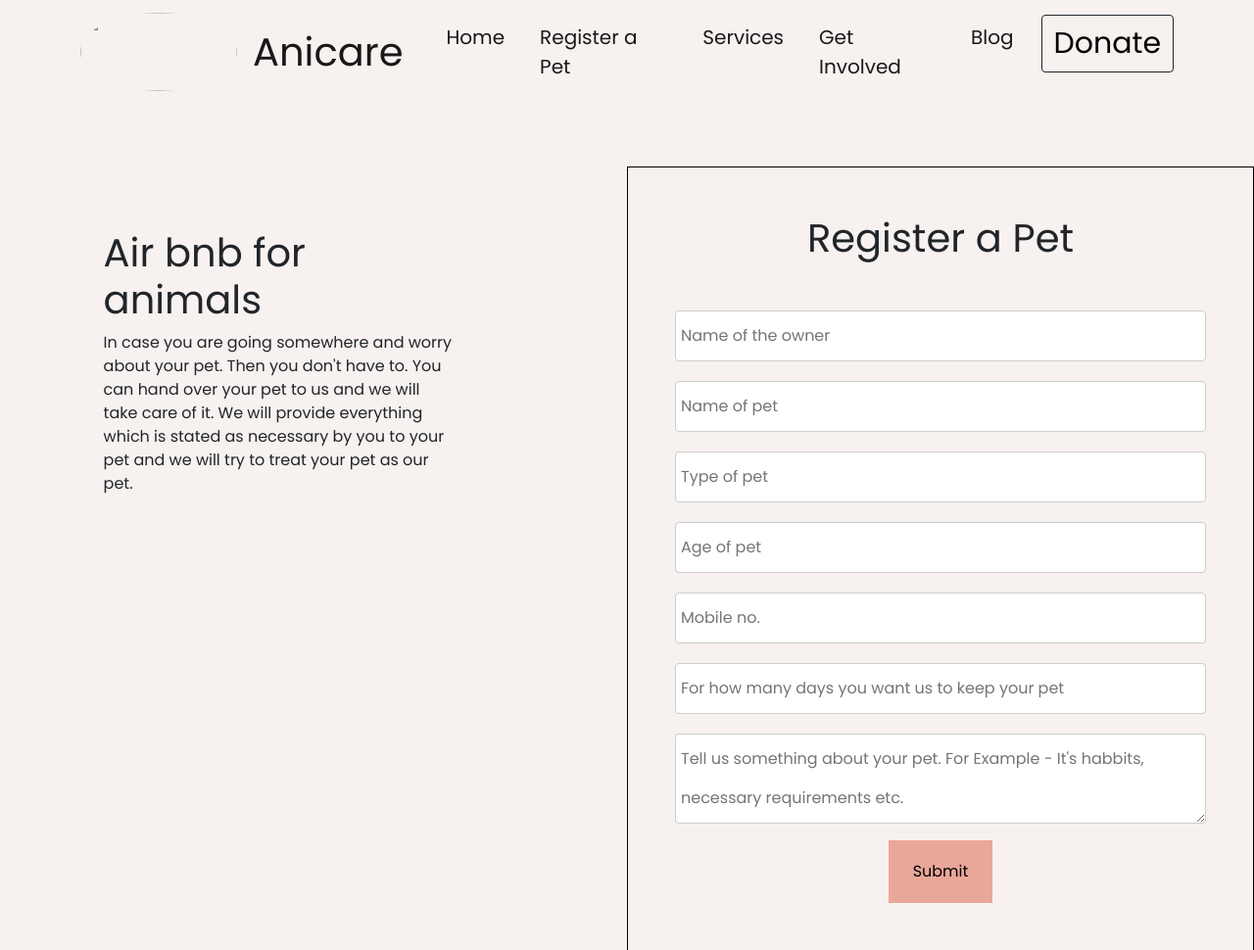
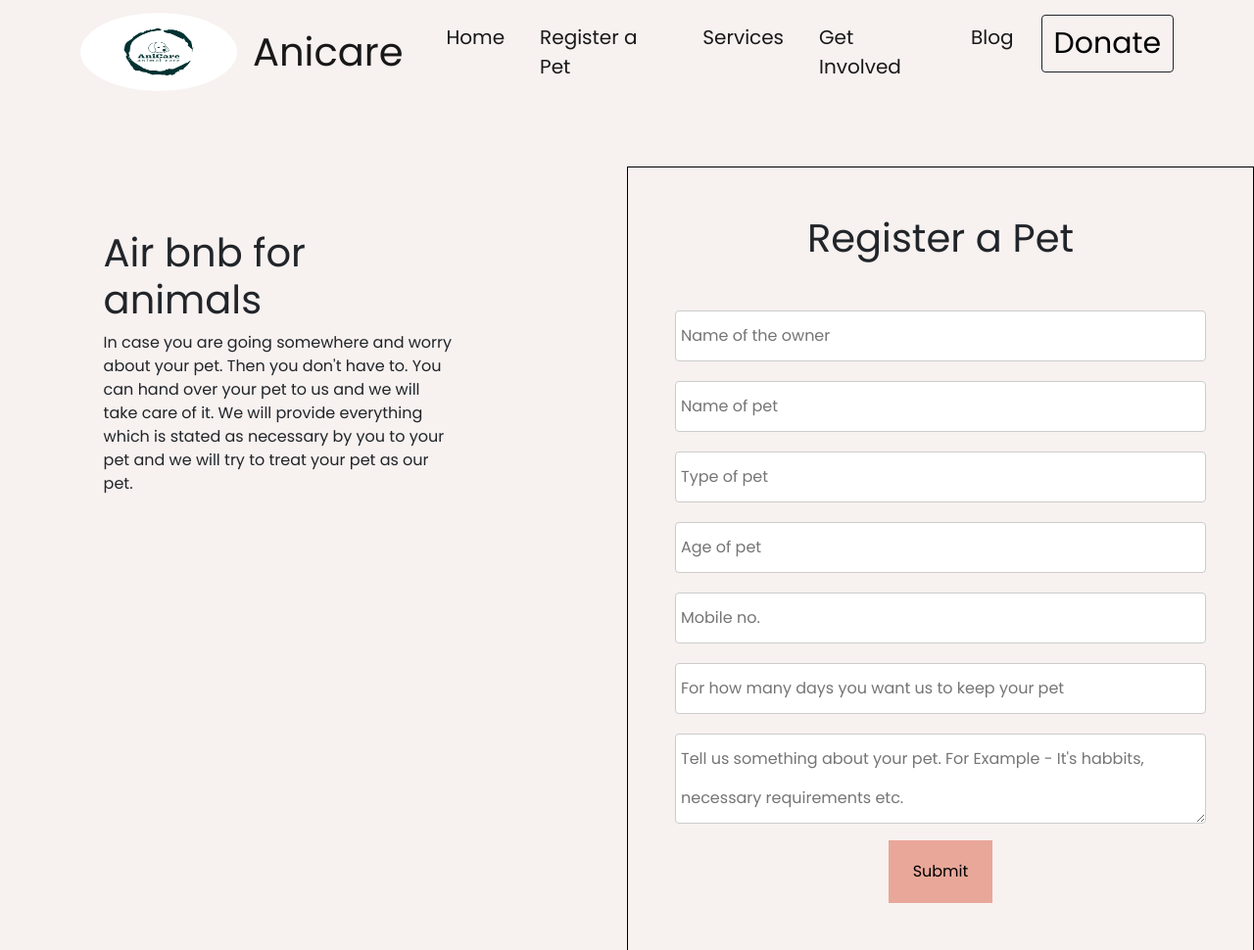
Before and after one commit to 485518110dheerajkumar/AniCare, a plain HTML site: page register.html in a window 1280 px wide. Shown: the top 970 px of the page at 98% size. Drawn offline with nearby package versions, Linux system fonts and the light colour scheme; the site is published under a folder, as on GitHub Pages, so addresses that start at the root find nothing.

Commit message:
Update register.html

```diff
--- a/register.html
+++ b/register.html
@@ -18,7 +18,7 @@
     <nav class="navbar navbar-expand-lg navbar-light">
 
         <div class="container">
-          <a class="navbar-brand" href="index.html"><img src="/images/whitelogo.png" alt=""></a>
+          <a class="navbar-brand" href="index.html"><img src="images/whitelogo.png" alt=""></a>
           <a class="navbar-brand" href="index.html">Anicare</a>
 
 
```
